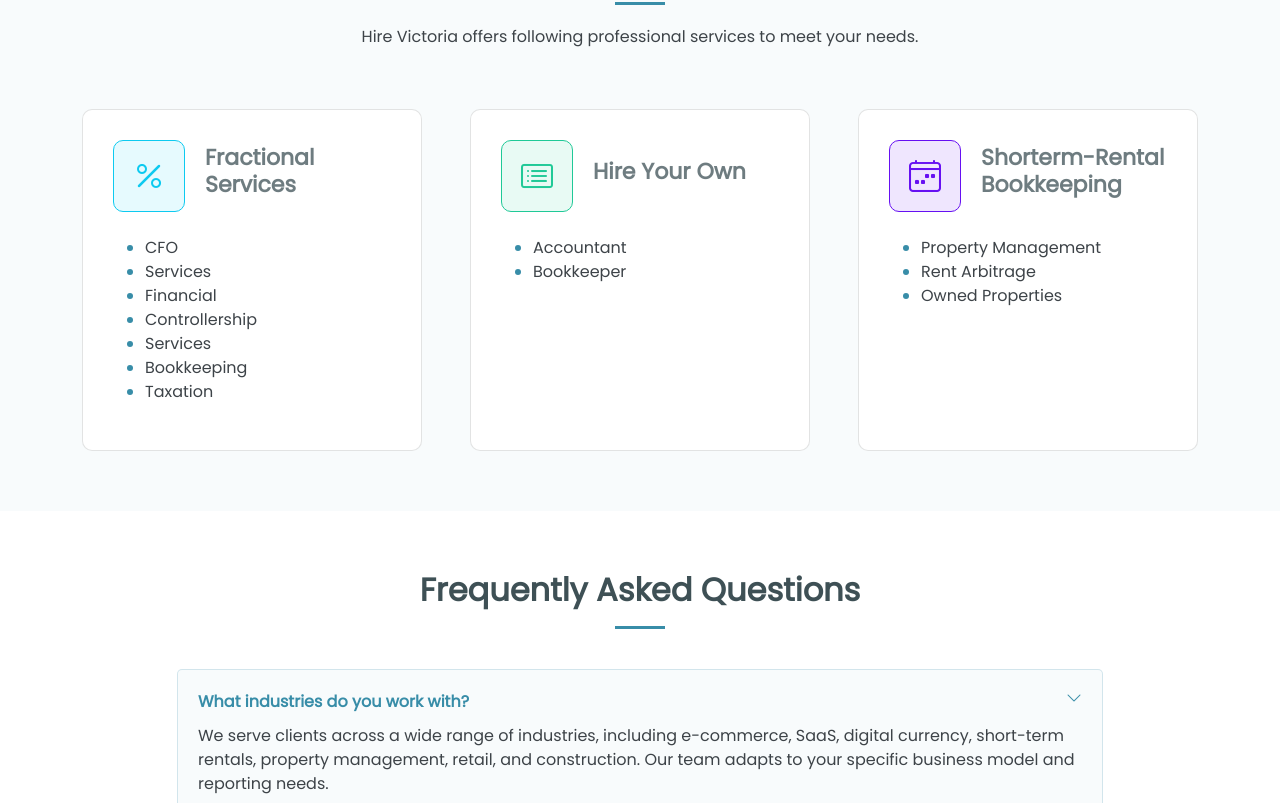
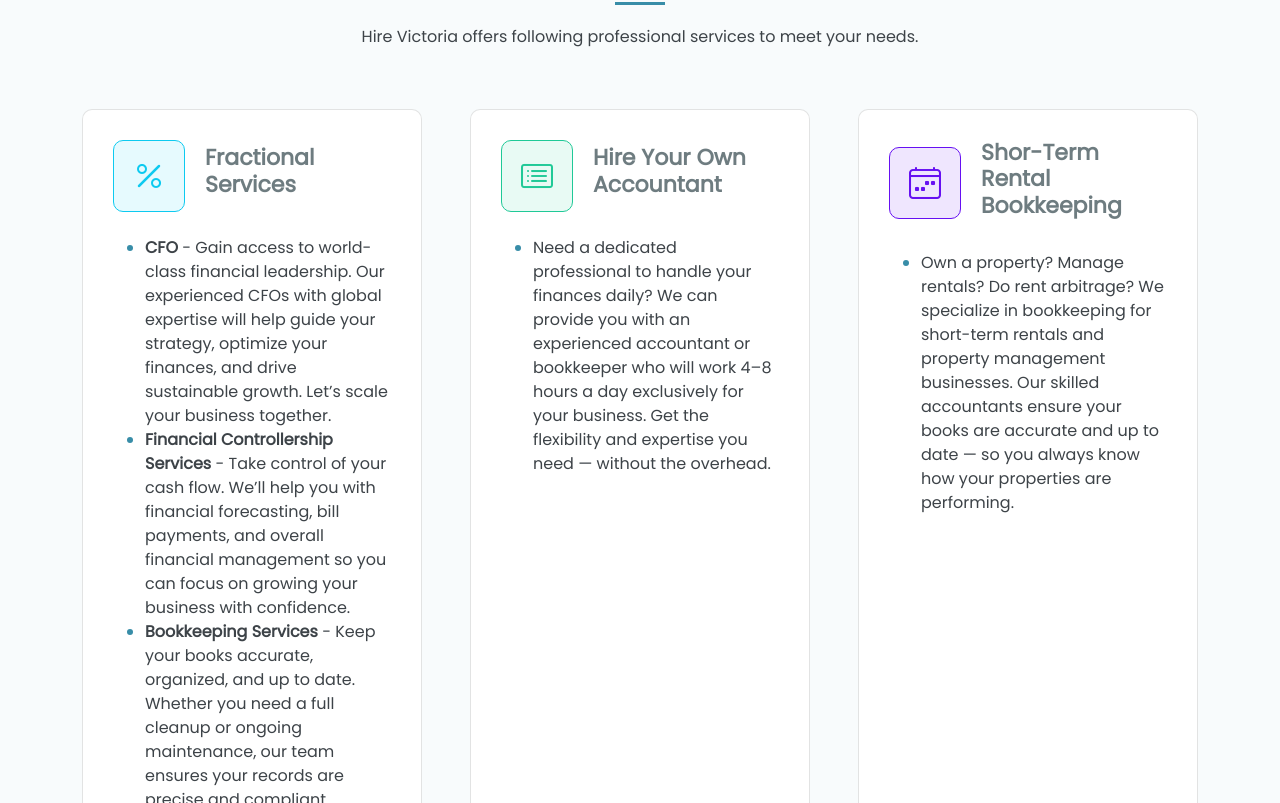
Before and after one commit to joshrinea/hire-victoria-ph, a React (Vite) app: page / in a window 1280 px wide. Shown: the part 1737-2540 px from the top of the page. Built offline with nearby package versions, Linux system fonts and the light colour scheme.

Commit message:
Update Home.jsx

```diff
--- a/src/pages/Home.jsx
+++ b/src/pages/Home.jsx
@@ -243,7 +243,7 @@
       {/* end of clients section */}
 
       {/* services section */}
-      <section id="services" className="services section light-background">
+       <section id="services" className="services section light-background">
         <div className="container section-title" data-aos="fade-up">
           <h2>Our Services</h2>
           <p>
@@ -264,25 +264,13 @@
                 <div className="mt-4">
                   <ul>
                     <li>
-                      <span>CFO</span>
+                      <span><b>CFO</b> - Gain access to world-class financial leadership. Our experienced CFOs with global expertise will help guide your strategy, optimize your finances, and drive sustainable growth. Let’s scale your business together.</span>
                     </li>
                     <li>
-                      <span>Services</span>
+                      <span><b>Financial Controllership Services</b> - Take control of your cash flow. We’ll help you with financial forecasting, bill payments, and overall financial management so you can focus on growing your business with confidence.</span>
                     </li>
                     <li>
-                      <span>Financial</span>
-                    </li>
-                    <li>
-                      <span>Controllership</span>
-                    </li>
-                    <li>
-                      <span>Services</span>
-                    </li>
-                    <li>
-                      <span>Bookkeeping</span>
-                    </li>
-                    <li>
-                      <span>Taxation</span>
+                      <span><b>Bookkeeping Services</b> - Keep your books accurate, organized, and up to date. Whether you need a full cleanup or ongoing maintenance, our team ensures your records are precise and compliant.</span>
                     </li>
                   </ul>
                 </div>
@@ -294,16 +282,13 @@
                 <div className="d-flex align-items-center justify-content-start">
                   <i className="bi bi-card-list icon"></i>
                   <div>
-                    <h3>Hire Your Own</h3>
+                    <h3>Hire Your Own Accountant</h3>
                   </div>
                 </div>
                 <div className="mt-4">
                   <ul>
                     <li>
-                      <span>Accountant</span>
-                    </li>
-                    <li>
-                      <span>Bookkeeper</span>
+                      <span>Need a dedicated professional to handle your finances daily? We can provide you with an experienced accountant or bookkeeper who will work 4–8 hours a day exclusively for your business. Get the flexibility and expertise you need — without the overhead.</span>
                     </li>
                   </ul>
                 </div>
@@ -314,19 +299,13 @@
                 <div className="d-flex align-items-center justify-content-start">
                   <i className="bi bi-calendar4-week icon"></i>
                   <div>
-                    <h3>Shorterm-Rental Bookkeeping</h3>
+                    <h3>Shor-Term Rental Bookkeeping</h3>
                   </div>
                 </div>
                 <div className="mt-4">
                   <ul>
                     <li>
-                      <span>Property Management</span>
-                    </li>
-                    <li>
-                      <span>Rent Arbitrage</span>
-                    </li>
-                    <li>
-                      <span>Owned Properties</span>
+                      <span>Own a property? Manage rentals? Do rent arbitrage? We specialize in bookkeeping for short-term rentals and property management businesses. Our skilled accountants ensure your books are accurate and up to date — so you always know how your properties are performing.</span>
                     </li>
                   </ul>
                 </div>
```
